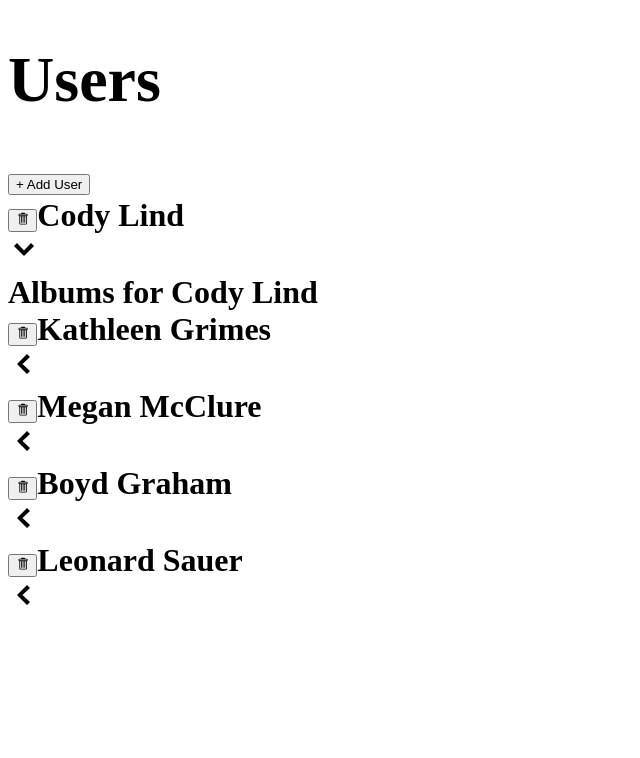
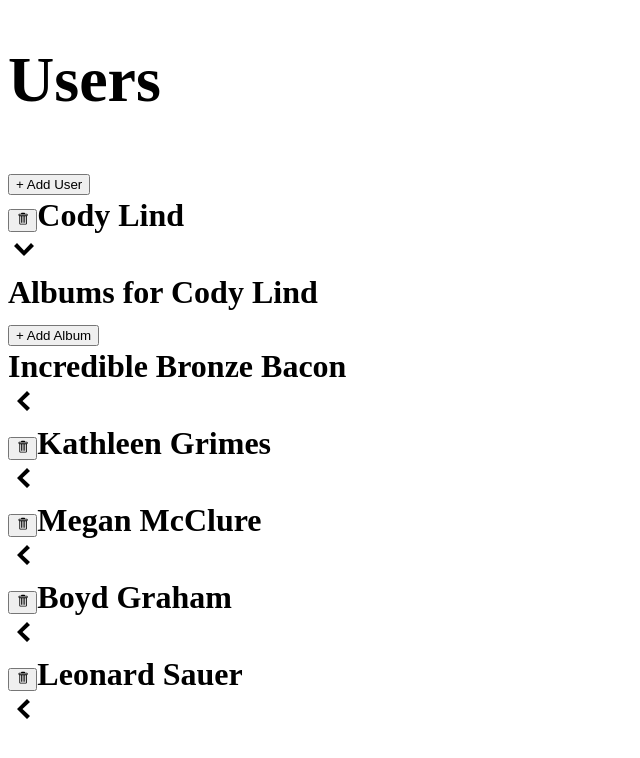
Before and after one commit to rzounlom/media, a React (Create React App) app: page / in a window 1280 px wide. Both pictures are taken after a click on the element 640 px from the left and 253 px from the top of the page. Shown: the top 758 px of the page, without its empty margins (0-640 px from the left). Built offline with nearby package versions, Linux system fonts and the light colour scheme; data requests are answered from the project's data file.

Commit message:
feat: create albums api routes

```diff
--- a/db.json
+++ b/db.json
@@ -21,6 +21,22 @@
       "name": "Leonard Sauer"
     }
   ],
-  "albums": [],
+  "albums": [
+    {
+      "id": "48ca",
+      "userId": "722e",
+      "title": "Incredible Bronze Bacon"
+    },
+    {
+      "id": "2746",
+      "userId": "1807",
+      "title": "Oriental Concrete Mouse"
+    },
+    {
+      "id": "5a1e",
+      "userId": "1807",
+      "title": "Licensed Soft Towels"
+    }
+  ],
   "photos": []
 }
--- a/src/components/AlbumsList.js
+++ b/src/components/AlbumsList.js
@@ -1,3 +1,37 @@
+import { useAddAlbumMutation, useFetchAlbumsQuery } from "../store";
+
+import Button from "./Button";
+import ExpandablePanel from "./ExpandablePanel";
+import Skeleton from "./Skeleton";
+
 export default function AlbumsList({ user }) {
-  return <div>Albums for {user.name}</div>;
+  const { data, error, isLoading } = useFetchAlbumsQuery(user);
+  const [addAlbum, results] = useAddAlbumMutation();
+
+  const handleAddAlbum = () => {
+    addAlbum(user);
+  };
+
+  let content;
+
+  if (isLoading) {
+    content = <Skeleton times={3} />;
+  } else if (error) {
+    content = <div>Error: loading Albums</div>;
+  } else {
+    content = data.map((album) => (
+      <ExpandablePanel key={album.id} header={album.title}>
+        List of photos in album
+      </ExpandablePanel>
+    ));
+  }
+  return (
+    <div>
+      <div>Albums for {user.name}</div>
+      <Button onClick={handleAddAlbum} disabled={results.isLoading}>
+        + Add Album
+      </Button>
+      <div>{content}</div>
+    </div>
+  );
 }
--- /dev/null
+++ b/src/store/apis/albumsApi.js
@@ -0,0 +1,35 @@
+import { createApi, fetchBaseQuery } from "@reduxjs/toolkit/query/react";
+
+import { faker } from "@faker-js/faker";
+
+export const albumsApi = createApi({
+  reducerPath: "albums",
+  baseQuery: fetchBaseQuery({ baseUrl: "http://localhost:3005" }),
+  endpoints(builder) {
+    return {
+      addAlbum: builder.mutation({
+        query: (user) => {
+          return {
+            url: "/albums",
+            method: "POST",
+            body: {
+              userId: user.id,
+              title: faker.commerce.productName(),
+            },
+          };
+        },
+      }),
+      fetchAlbums: builder.query({
+        query: (user) => {
+          return {
+            url: `/albums`,
+            params: { userId: user.id },
+            method: "GET",
+          };
+        },
+      }),
+    };
+  },
+});
+
+export const { useFetchAlbumsQuery, useAddAlbumMutation } = albumsApi;
--- a/src/store/index.js
+++ b/src/store/index.js
@@ -1,12 +1,20 @@
+import { albumsApi } from "./apis/albumsApi";
 import { configureStore } from "@reduxjs/toolkit";
+import { setupListeners } from "@reduxjs/toolkit/query";
 import { usersReducer } from "./slices/usersSlice";
 
 export const store = configureStore({
   reducer: {
     users: usersReducer,
+    [albumsApi.reducerPath]: albumsApi.reducer,
   },
+  middleware: (getDefaultMiddleware) =>
+    getDefaultMiddleware().concat(albumsApi.middleware),
 });
+
+setupListeners(store.dispatch);
 
 export * from "./thunks/fetchUsers";
 export * from "./thunks/addUser";
 export * from "./thunks/deleteUser";
+export { useFetchAlbumsQuery, useAddAlbumMutation } from "./apis/albumsApi";
```
